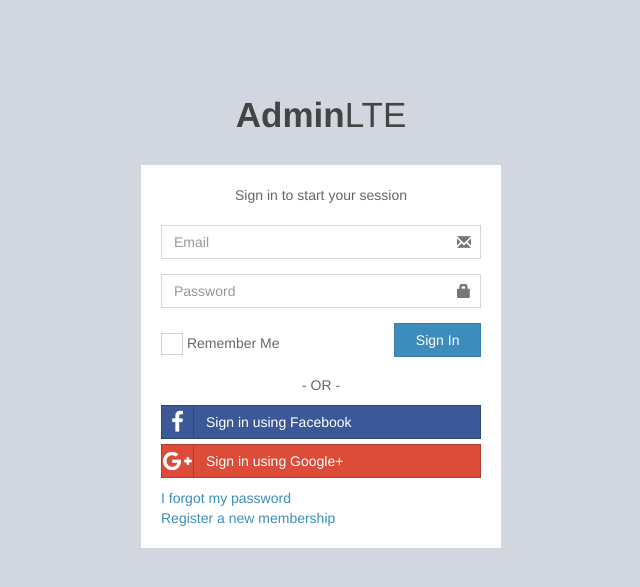
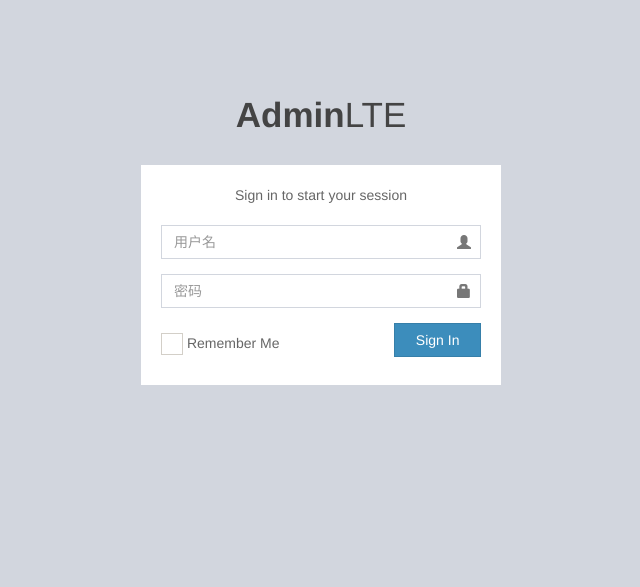
Before and after one commit to qianqiang/SpringBootDemo, a web app: page /pages/login.html in a window 1280 px wide. Shown: the top 587 px of the page, without its empty margins (319-959 px from the left). Run offline with its HTML, style and script files only (its server is not run), Linux system fonts and the light colour scheme; data that the repository does not hold is empty.

Commit message:
修改前端基础框架

```diff
--- a/src/main/java/com/dika/config/AuthConfig.java
+++ b/src/main/java/com/dika/config/AuthConfig.java
@@ -44,7 +44,7 @@
                 .loginProcessingUrl("/login")
                 .usernameParameter("userName")
                 .passwordParameter("password")
-                .defaultSuccessUrl("/index.html").permitAll()
+                .defaultSuccessUrl("/base.html").permitAll()
                 .and()
                 .rememberMe()
                 .key("9D119EE5A2B7DAF6B9DC1EF871D0AC3C")
--- a/src/main/resources/static/base.html
+++ b/src/main/resources/static/base.html
@@ -209,7 +209,7 @@
                   <a href="#" class="btn btn-default btn-flat">设置</a>
                 </div>
                 <div class="pull-right">
-                  <a href="#" class="btn btn-default btn-flat">退出</a>
+                  <a href="/logout" class="btn btn-default btn-flat">退出</a>
                 </div>
               </li>
             </ul>
--- a/src/main/resources/static/pages/login.html
+++ b/src/main/resources/static/pages/login.html
@@ -35,11 +35,11 @@
 
     <form action="/login" method="post">
       <div class="form-group has-feedback">
-        <input type="email" class="form-control" name="userName" placeholder="Email">
-        <span class="glyphicon glyphicon-envelope form-control-feedback"></span>
+        <input type="text" class="form-control" name="userName" placeholder="用户名">
+        <span class="glyphicon glyphicon-user form-control-feedback"></span>
       </div>
       <div class="form-group has-feedback">
-        <input type="password" class="form-control" name="password" placeholder="Password">
+        <input type="password" class="form-control" name="password" placeholder="密码">
         <span class="glyphicon glyphicon-lock form-control-feedback"></span>
       </div>
       <div class="row">
@@ -58,17 +58,17 @@
       </div>
     </form>
 
-    <div class="social-auth-links text-center">
-      <p>- OR -</p>
-      <a href="#" class="btn btn-block btn-social btn-facebook btn-flat"><i class="fa fa-facebook"></i> Sign in using
-        Facebook</a>
-      <a href="#" class="btn btn-block btn-social btn-google btn-flat"><i class="fa fa-google-plus"></i> Sign in using
-        Google+</a>
-    </div>
+    <!--<div class="social-auth-links text-center">-->
+      <!--<p>- OR -</p>-->
+      <!--<a href="#" class="btn btn-block btn-social btn-facebook btn-flat"><i class="fa fa-facebook"></i> Sign in using-->
+        <!--Facebook</a>-->
+      <!--<a href="#" class="btn btn-block btn-social btn-google btn-flat"><i class="fa fa-google-plus"></i> Sign in using-->
+        <!--Google+</a>-->
+    <!--</div>-->
     <!-- /.social-auth-links -->
 
-    <a href="#">I forgot my password</a><br>
-    <a href="register.html" class="text-center">Register a new membership</a>
+    <!--<a href="#">I forgot my password</a><br>-->
+    <!--<a href="register.html" class="text-center">Register a new membership</a>-->
 
   </div>
   <!-- /.login-box-body -->
```
